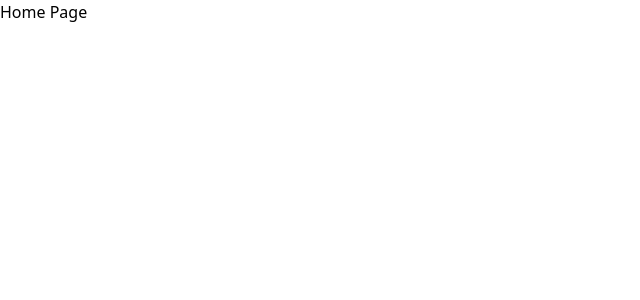
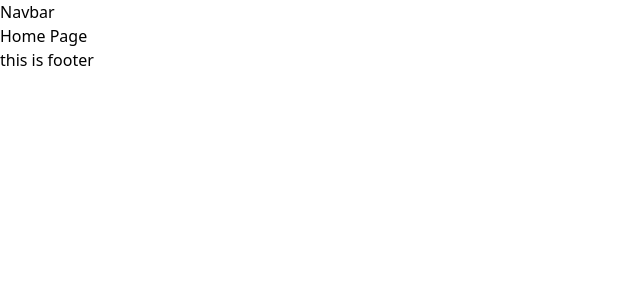
Before and after one commit to LedgerVote/ledger-vote-frontend, a React (Vite) app: page / in a window 1280 px wide. Shown: the top 300 px of the page, without its empty margins (0-640 px from the left). Built offline with nearby package versions, Linux system fonts and the light colour scheme.

Commit message:
home page changed

```diff
--- a/src/pages/Home.jsx
+++ b/src/pages/Home.jsx
@@ -1,10 +1,13 @@
 import React from 'react'
+import Navbar from '../components/Navbar'
+import Footer from '../components/Footer'
 
 function Home() {
   return (
     <div>
-
+        <Navbar />
       <h1>Home Page</h1>
+      <Footer />
     </div>
   )
 }
```
